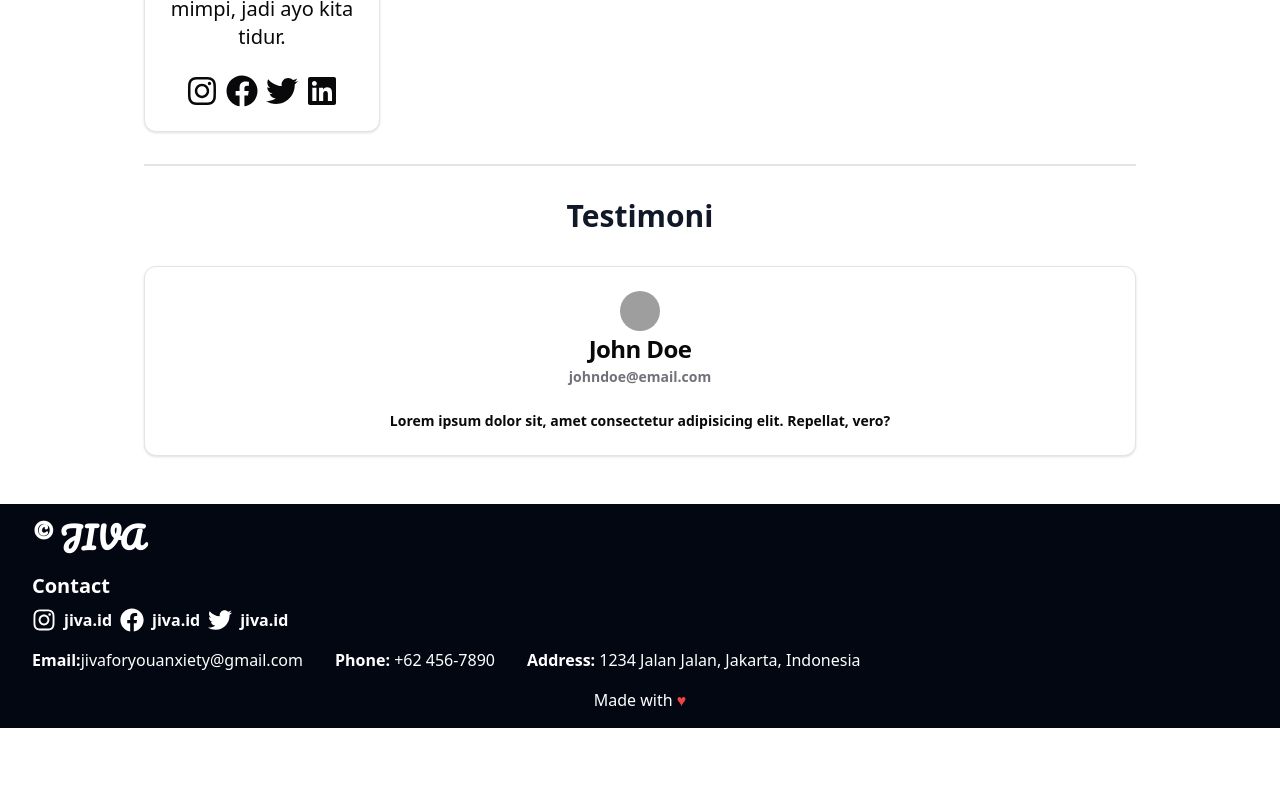
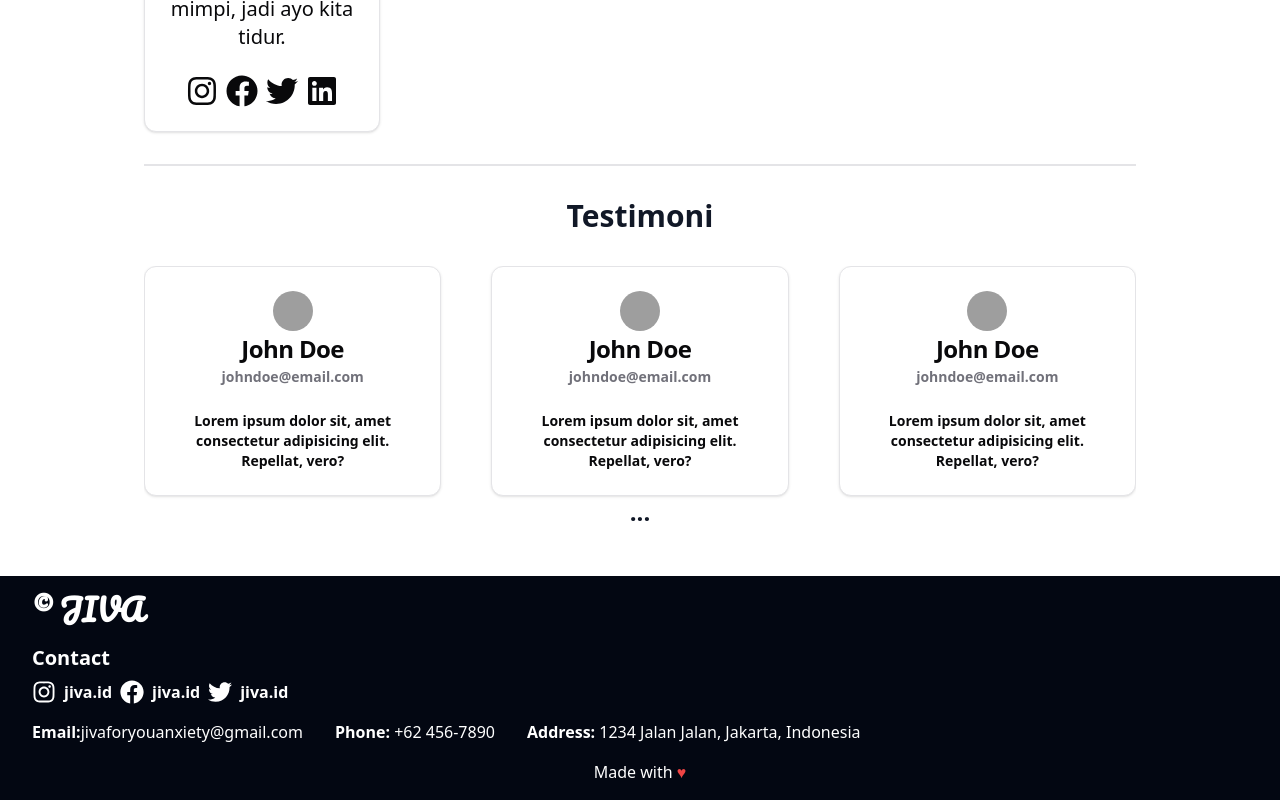
Before and after one commit to paresiqbal/jiva, a React (Vite) app: page / in a window 1280 px wide. Shown: the part 1738-2538 px from the top of the page. Before the commit the page ends 2466 px from the top, so only its background shows below. Built offline with nearby package versions, Linux system fonts and the light colour scheme; grey boxes are pictures that could not be loaded.

Commit message:
Add slider

```diff
--- a/package.json
+++ b/package.json
@@ -25,6 +25,7 @@
     "react-hook-form": "^7.49.0",
     "react-icons": "^4.12.0",
     "react-router-dom": "^6.20.1",
+    "swiper": "^11.0.5",
     "tailwind-merge": "^2.1.0",
     "tailwindcss-animate": "^1.0.7",
     "zod": "^3.22.4"
--- a/src/components/FeedbackCard.tsx
+++ b/src/components/FeedbackCard.tsx
@@ -9,9 +9,30 @@ import {
 } from "@/components/ui/card";
 import { Avatar, AvatarImage } from "@/components/ui/avatar";
 
+// Import Swiper React components
+import { Swiper, SwiperSlide } from "swiper/react";
+
+// Import Swiper styles
+import "swiper/css";
+
 export default function FeedbackCard() {
+  const breakpoints = {
+    320: { slidesPerView: 1 }, // Mobile view
+    768: { slidesPerView: 2 }, // Medium view
+    1024: { slidesPerView: 3 }, // Large view
+  };
+
   return (
     <div>
+      <Swiper
+        spaceBetween={50}
+        breakpoints={breakpoints}
+        touchEventsTarget="wrapper" // Ensure proper touch interaction
+        simulateTouch={true} // Enable touch simulation
+        onSlideChange={() => console.log("slide change")}
+        onSwiper={(swiper) => console.log(swiper)}
+      >
+        <SwiperSlide>
           <Card className="flex flex-col items-center text-center">
             <CardHeader className="flex flex-col items-center">
               <Avatar className="items-center">
@@ -25,14 +46,74 @@ export default function FeedbackCard() {
             </CardHeader>
             <CardContent className="text-sm">
               <p>
-            Lorem ipsum dolor sit, amet consectetur adipisicing elit. Repellat,
-            vero?
+                Lorem ipsum dolor sit, amet consectetur adipisicing elit.
+                Repellat, vero?
               </p>
             </CardContent>
-        {/* <CardFooter>
-          <p>johndoe@gmail.com</p>
-        </CardFooter> */}
           </Card>
+        </SwiperSlide>
+        <SwiperSlide>
+          <Card className="flex flex-col items-center text-center">
+            <CardHeader className="flex flex-col items-center">
+              <Avatar className="items-center">
+                <AvatarImage
+                  src="https://github.com/shadcn.png"
+                  className="mx-auto"
+                />
+              </Avatar>
+              <CardTitle>John Doe</CardTitle>
+              <CardDescription>johndoe@email.com</CardDescription>
+            </CardHeader>
+            <CardContent className="text-sm">
+              <p>
+                Lorem ipsum dolor sit, amet consectetur adipisicing elit.
+                Repellat, vero?
+              </p>
+            </CardContent>
+          </Card>
+        </SwiperSlide>
+        <SwiperSlide>
+          <Card className="flex flex-col items-center text-center">
+            <CardHeader className="flex flex-col items-center">
+              <Avatar className="items-center">
+                <AvatarImage
+                  src="https://github.com/shadcn.png"
+                  className="mx-auto"
+                />
+              </Avatar>
+              <CardTitle>John Doe</CardTitle>
+              <CardDescription>johndoe@email.com</CardDescription>
+            </CardHeader>
+            <CardContent className="text-sm">
+              <p>
+                Lorem ipsum dolor sit, amet consectetur adipisicing elit.
+                Repellat, vero?
+              </p>
+            </CardContent>
+          </Card>
+        </SwiperSlide>
+        <SwiperSlide>
+          <Card className="flex flex-col items-center text-center">
+            <CardHeader className="flex flex-col items-center">
+              <Avatar className="items-center">
+                <AvatarImage
+                  src="https://github.com/shadcn.png"
+                  className="mx-auto"
+                />
+              </Avatar>
+              <CardTitle>John Doe</CardTitle>
+              <CardDescription>johndoe@email.com</CardDescription>
+            </CardHeader>
+            <CardContent className="text-sm">
+              <p>
+                Lorem ipsum dolor sit, amet consectetur adipisicing elit.
+                Repellat, vero?
+              </p>
+            </CardContent>
+          </Card>
+        </SwiperSlide>
+        ...
+      </Swiper>
     </div>
   );
 }
```
Also changed, not shown: 1 other file (tests, documents, lock files or other folders). Lines whose indentation alone changed are shown as unchanged.
